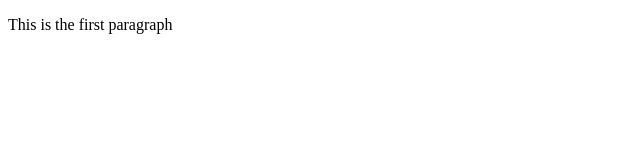
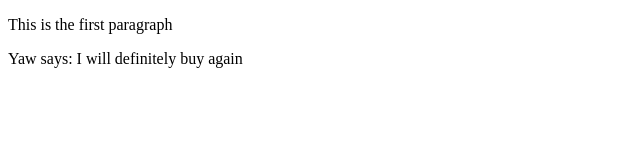
Before and after one commit to mark-akom/my-project, a plain HTML site: page index.html in a window 1280 px wide. Shown: the whole page, without its empty margins (0-640 px from the left). Drawn offline with Linux system fonts and the light colour scheme.

Commit message:
Added Yaw comment

```diff
--- a/index.html
+++ b/index.html
@@ -8,5 +8,6 @@
 </head>
 <body>
     <p>This is the first paragraph</p>
+    <p>Yaw says: I will definitely buy again</p>
 </body>
 </html>
```
